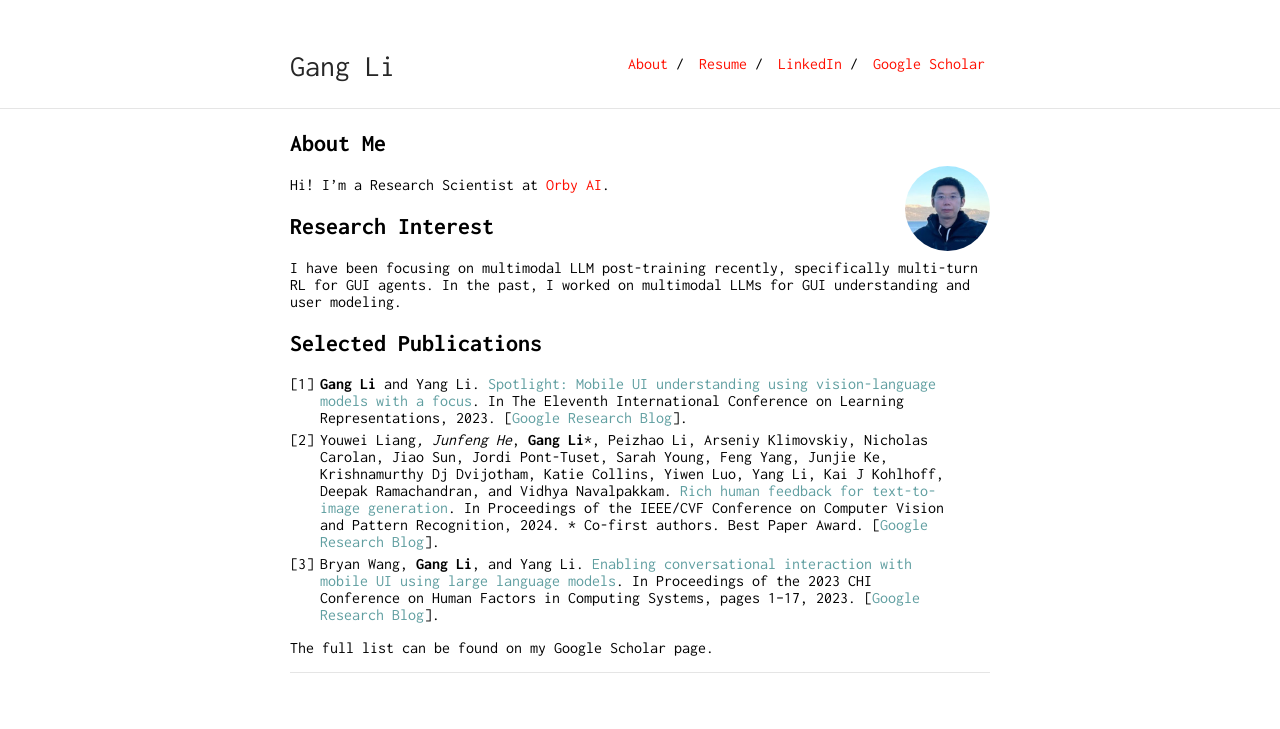
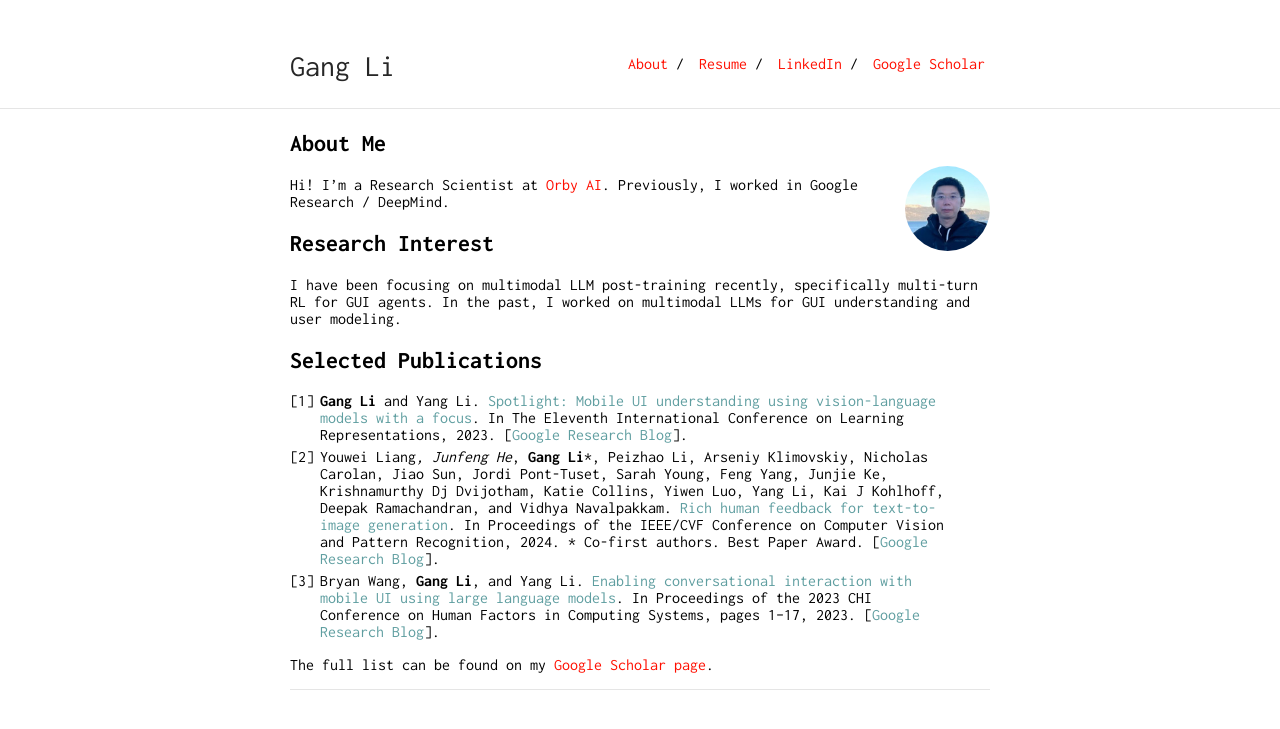
Before and after one commit to ligangudel/ligangudel.github.io, a Jekyll site: the page built from index.md, in a window 1280 px wide. Shown: the top 729 px of the page. Built offline with Jekyll 4.4.1, drawn with Linux system fonts in a browser that asks for light colours; our own code applies the rules of GitHub Pages for plain Markdown files.

Commit message:
Update index

```diff
--- a/index.md
+++ b/index.md
@@ -6,7 +6,7 @@ layout: default
 
 <img class="profile-picture" src="self.jpeg">
 
-Hi! I'm a Research Scientist at [Orby AI](http://orby.ai/).
+Hi! I'm a Research Scientist at [Orby AI](http://orby.ai/). Previously, I worked in Google Research / DeepMind.
 
 ## Research Interest
 
@@ -24,4 +24,4 @@ Recognition, 2024. * Co-first authors. Best Paper Award. [[Google Research Blog]
 3. Bryan Wang, **Gang Li**, and Yang Li. [Enabling conversational interaction with mobile UI using large language
 models](https://arxiv.org/abs/2209.08655). In Proceedings of the 2023 CHI Conference on Human Factors in Computing Systems, pages 1–17, 2023. [[Google Research Blog](https://research.google/blog/enabling-conversational-interaction-on-mobile-with-llms/)].
 
-The full list can be found on my Google Scholar page.
+The full list can be found on my [Google Scholar page](https://scholar.google.com/citations?user=gmBt9v8AAAAJ&hl=en).
```
